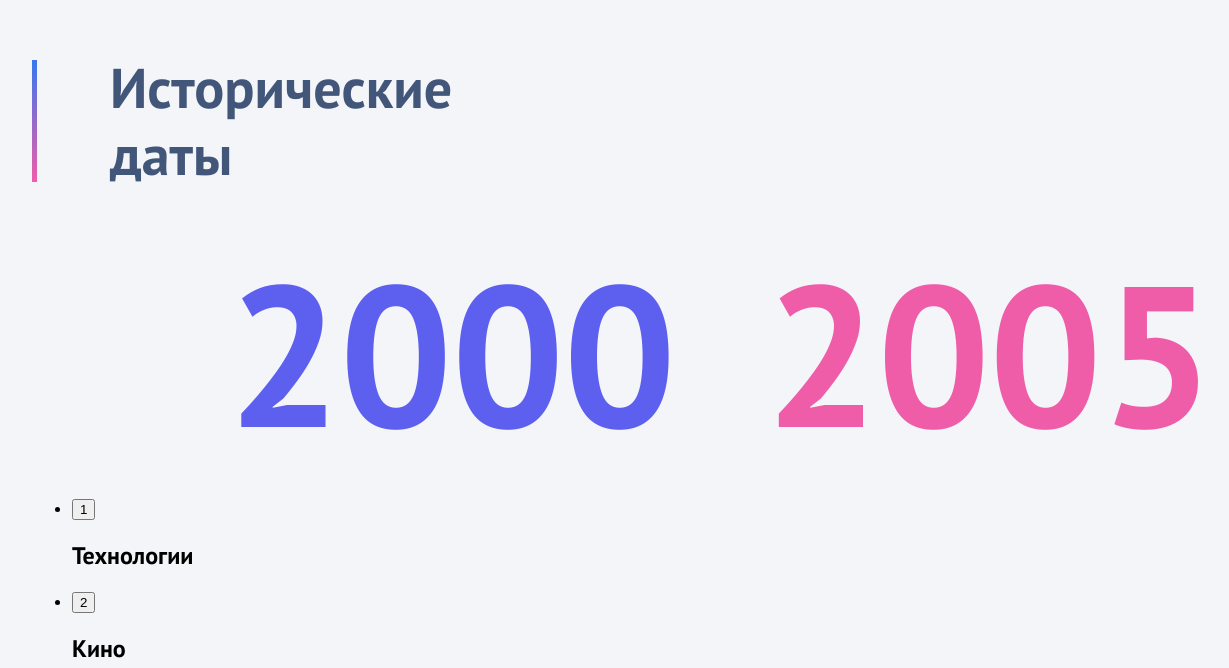
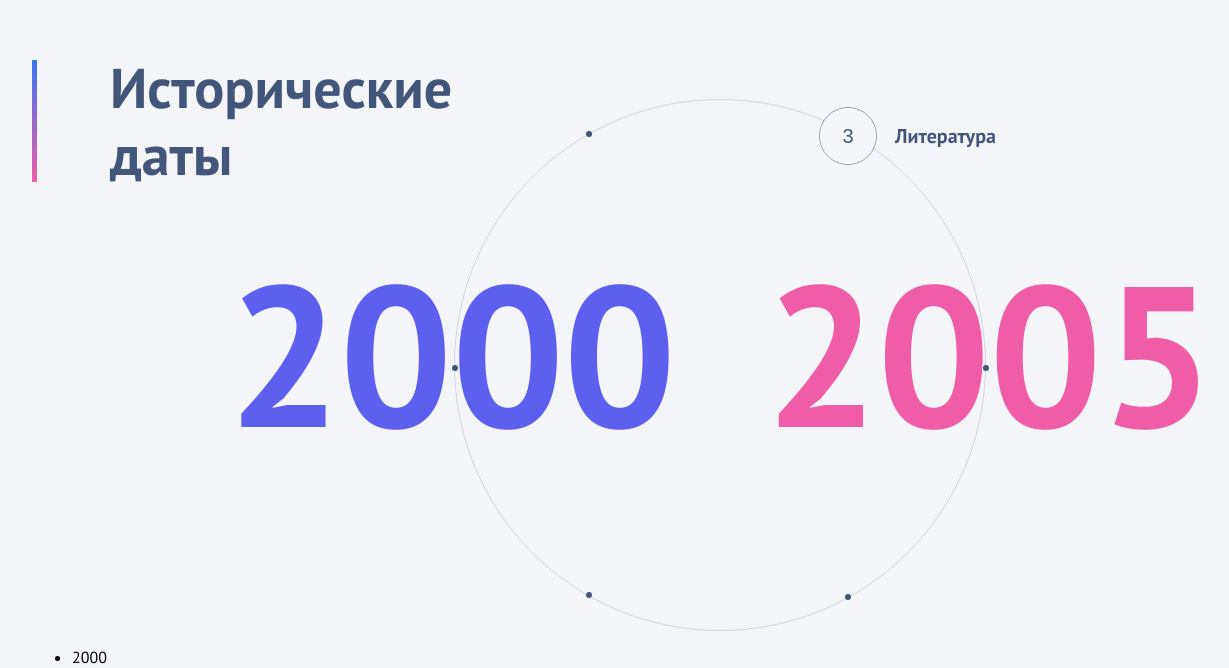
Before and after one commit to Whittun/historical-dates, a React (Create React App) app: page / in a window 1536 px wide. Shown: the part 116-784 px from the top of the page, without its empty margins (128-1357 px from the left). Built offline with nearby package versions, Linux system fonts and the light colour scheme.

Commit message:
feat: add styles to the topics section

```diff
--- a/src/components/Topics/Topics.js
+++ b/src/components/Topics/Topics.js
@@ -3,37 +3,37 @@ function Topics() {
     <section className="topics">
       <ul className="topics__list">
         <li className="topics__item">
-          <button className="topics__button">1</button>
+          <button className="topics__button"><span className="topics__number">1</span></button>
           <h2 className="topics__title">
             Технологии
           </h2>
         </li>
         <li className="topics__item">
-          <button className="topics__button">2</button>
+          <button className="topics__button"><span className="topics__number">2</span></button>
           <h2 className="topics__title">
             Кино
           </h2>
         </li>
-        <li className="topics__item">
-          <button className="topics__button">3</button>
+        <li className="topics__item topics__item--active">
+          <button className="topics__button"><span className="topics__number">3</span></button>
           <h2 className="topics__title">
             Литература
           </h2>
         </li>
         <li className="topics__item">
-          <button className="topics__button">4</button>
+          <button className="topics__button"><span className="topics__number">4</span></button>
           <h2 className="topics__title">
             Игры
           </h2>
         </li>
         <li className="topics__item">
-          <button className="topics__button">5</button>
+          <button className="topics__button"><span className="topics__number">5</span></button>
           <h2 className="topics__title">
             Спорт
           </h2>
         </li>
         <li className="topics__item">
-          <button className="topics__button">6</button>
+          <button className="topics__button"><span className="topics__number">6</span></button>
           <h2 className="topics__title">
             Наука
           </h2>
--- a/src/components/Topics/Topics.scss
+++ b/src/components/Topics/Topics.scss
@@ -0,0 +1,214 @@
+.topics {
+  border-bottom: 1px solid $border-color;
+
+  .topics__list {
+    margin-top: 60px;
+    padding: 0;
+
+    list-style: none;
+  }
+
+  .topics__item,
+  .topics__button {
+    display: none;
+  }
+
+  .topics__title {
+    font-size: 14px;
+    font-weight: 700;
+    color: $text-color;
+  }
+}
+
+@media (min-width: 320px) {
+  .topics {
+    .topics__title {
+      font-size: 4.5vw;
+    }
+  }
+}
+
+@media (min-width: 700px) {
+  .topics {
+    .topics__title {
+      padding-left: 30px;
+
+      font-size: 31px;
+    }
+  }
+}
+
+@media (min-width: 900px) {
+  .topics {
+    .topics__title {
+      padding-left: 50px;
+    }
+  }
+}
+
+@media (min-width: 1100px) {
+  .topics {
+    .topics__title {
+      padding-left: 78px;
+    }
+  }
+}
+
+@media (min-width: 1340px) {
+  .topics {
+    border: none;
+
+    .topics__list {
+      position: relative;
+
+      width: 530px;
+      height: 530px;
+      margin: 0 auto;
+      margin-top: -383px;
+
+      border: 1px solid rgba($text-color, 0.2);
+      border-radius: 50%;
+    }
+
+    .topics__item,
+    .topics__button {
+      display: block;
+    }
+
+    .topics__item {
+      display: flex;
+      align-items: center;
+      justify-content: center;
+      width: 25px;
+      height: 25px;
+    }
+
+    .topics__item {
+      position: absolute;
+
+      &:hover,
+      &--active {
+        width: 56px;
+        height: 56px;
+
+        border: 1px solid rgba($circle-color, 0.5);
+        border-radius: 50%;
+
+        .topics__button {
+          display: block;
+
+          width: 100%;
+          height: 100%;
+
+          background-color: $background-color;
+          cursor: pointer;
+        }
+
+        .topics__number {
+          display: block;
+
+          font-size: 20px;
+          font-weight: 400;
+          color: $text-color;
+        }
+      }
+
+      &:nth-child(1) {
+        left: -13px;
+        top: calc(50% - 10px);
+
+        &:hover {
+          left: -30px;
+          top: 45%;
+        }
+      }
+
+      &:nth-child(2) {
+        left: 23%;
+        top: 4%;
+
+        &:hover {
+          left: 20%;
+          top: 1.1%;
+        }
+      }
+
+      &:nth-child(3) {
+        left: 71.8%;
+        top: 4%;
+
+        &:hover {
+          left: 68.7%;
+          top: 1.3%;
+        }
+      }
+
+      &:nth-child(4) {
+        right: -13px;
+        top: calc(50% - 10px);
+
+        &:hover {
+          right: -30px;
+          top: calc(50% - 23px);
+        }
+      }
+
+      &:nth-child(5) {
+        left: 71.8%;
+        bottom: 4%;
+
+        &:hover {
+          left: 68.8%;
+          bottom: 1%;
+        }
+      }
+
+      &:nth-child(6) {
+        left: 23%;
+        bottom: 4.3%;
+
+        &:hover {
+          left: 19.9%;
+          bottom: 1%;
+        }
+      }
+
+      &--active {
+        &:nth-child(3) {
+          left: 68.7%;
+          top: 1.3%;
+        }
+
+        .topics__title {
+          position: absolute;
+          left: 75px;
+
+          display: block;
+          padding-left: 0;
+
+          font-size: 20px;
+          font-weight: 700;
+        }
+      }
+    }
+
+    .topics__button {
+      display: block;
+      width: 6px;
+      height: 6px;
+      padding: 0;
+
+      background-color: $text-color;
+      border: none;
+      border-radius: 50%;
+    }
+
+    .topics__number {
+      display: none;
+    }
+
+    .topics__title {
+      display: none;
+    }
+  }
+}
--- a/src/styles/index.scss
+++ b/src/styles/index.scss
@@ -17,6 +17,10 @@ body {
 
 .break-line {
   display: block;
+}
+
+.hidden {
+  display: none;
 }
 
 .container {
--- a/src/styles/variables/colors.scss
+++ b/src/styles/variables/colors.scss
@@ -4,6 +4,8 @@ $gradient-color-1: #3877EE;
 $gradient-color-2: #EF5DA8;
 
 $text-color: #42567A;
+
+$border-color: #C7CDD9;
 
 $period-from-color-mobile: #3877EE;
 $period-from-color-desktop: #5D5FEF;
@@ -12,3 +14,5 @@ $period-to-color: #EF5DA8;
 $accent-color: #3877EE;
 
 $shadow-color: rgba(56, 119, 238, 0.10);
+
+$circle-color: #303E58;
```
